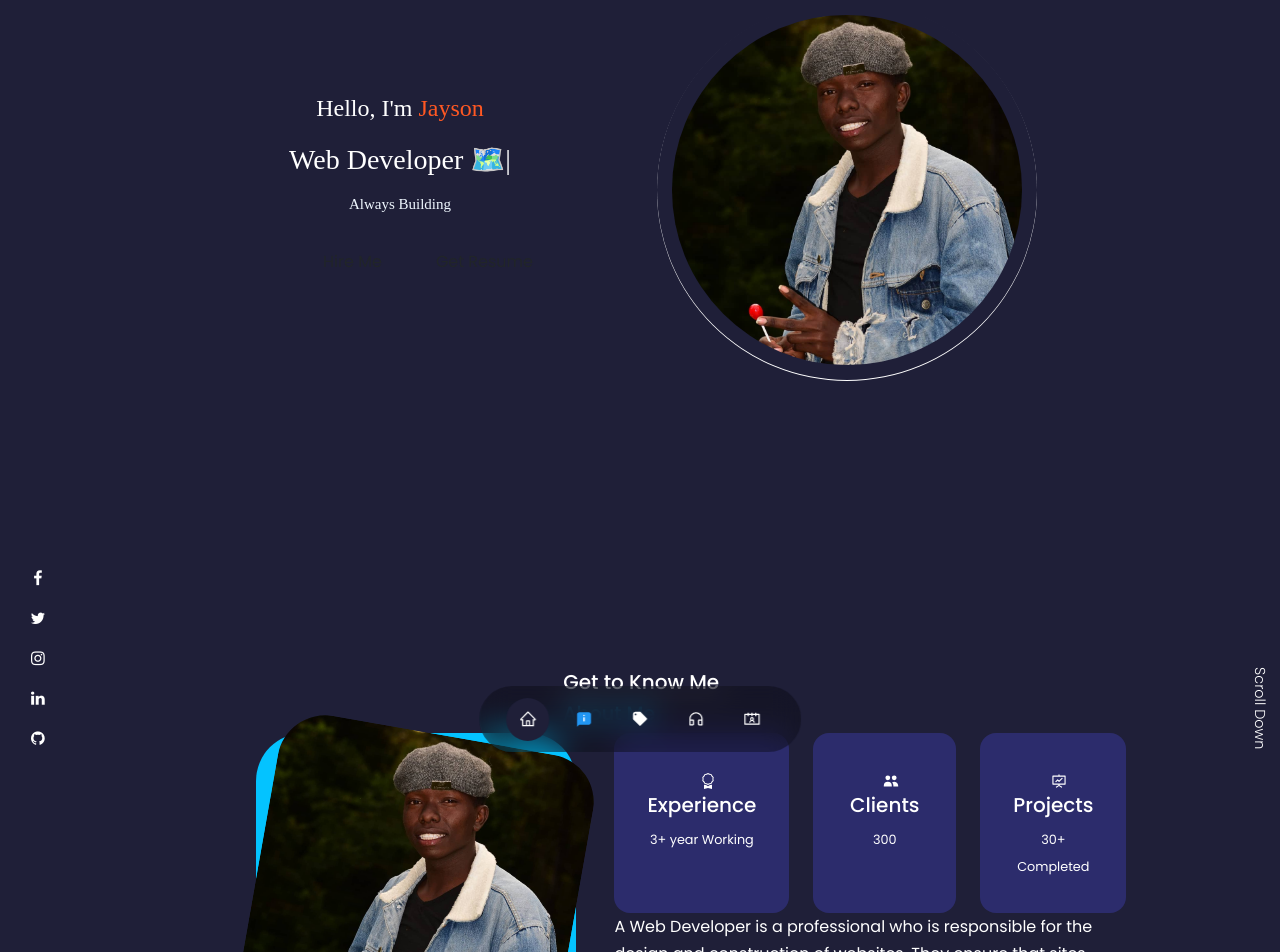
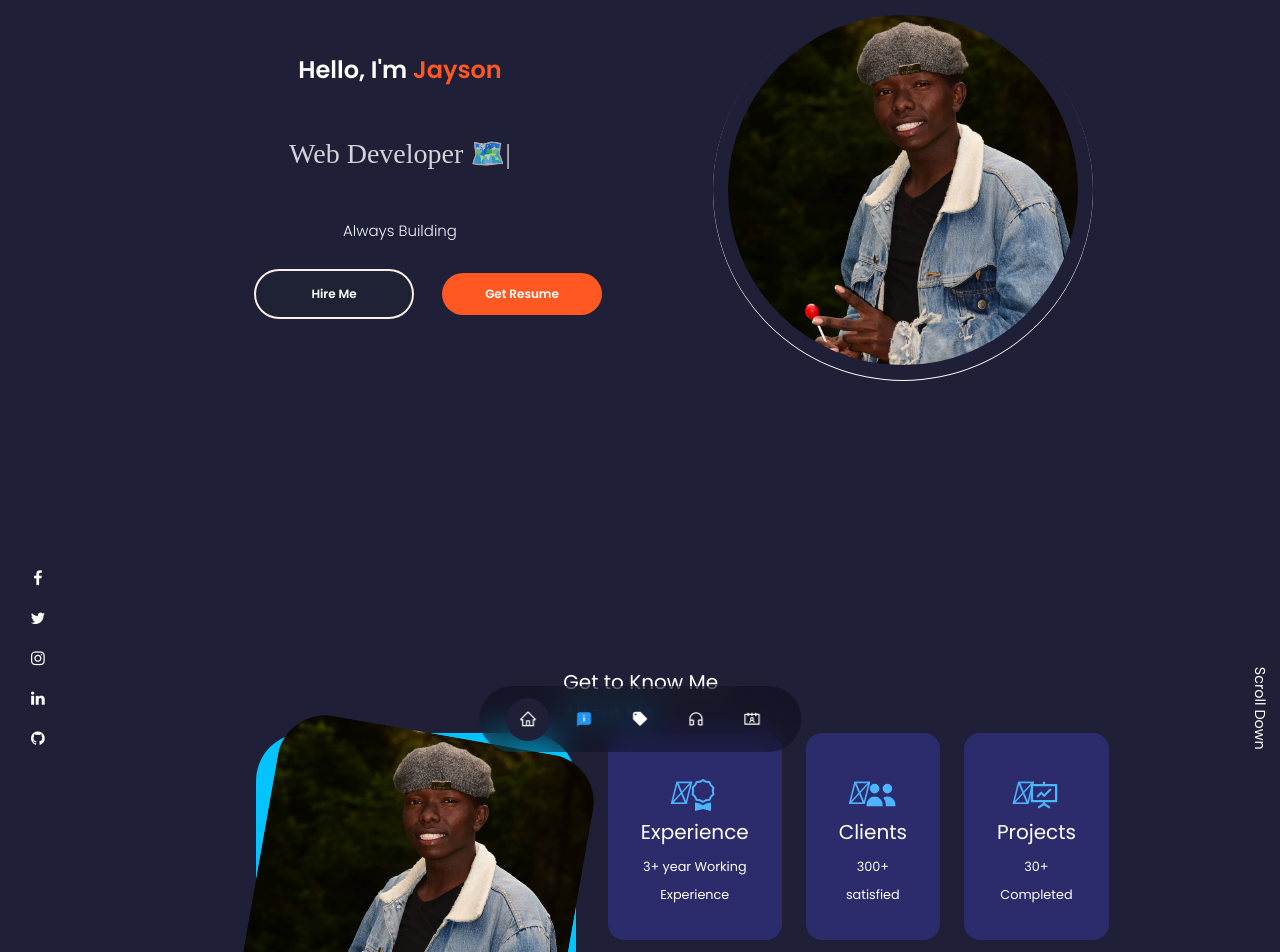
Before and after one commit to jasonkiptoo/my-portfolio, a React (Create React App) app: page / in a window 1280 px wide. Shown: the top 952 px of the page. Built offline with nearby package versions, Linux system fonts and the light colour scheme; a web font is replaced by a local one.

Commit message:
styled the hire me and resume button

```diff
--- a/src/PortfolioContainer/AboutMe/AboutMe.js
+++ b/src/PortfolioContainer/AboutMe/AboutMe.js
@@ -23,21 +23,22 @@
         <div className="aboutme-content">
           <div className="about-cards">
             <article className="about-card">
-              <i className="fas fa-user">
+              <i className="fas fa-user fa-2x">
                 <BsAward />
               </i>
               <h5>Experience</h5>
-              <small>3+ year Working</small>
+              <small>3+ year Working Experience</small>
             </article>
             <article className="about-card">
-              <i className="fas fa-user">
+              <i className="fas fa-user fa-2x">
                 <HiUsers />
               </i>
               <h5>Clients</h5>
-              <small>300</small>
+              <small>300+ satisfied</small>
             </article>
+
             <article className="about-card">
-              <i className="fas fa-user">
+              <i className="fas fa-user fa-2x">
                 <AiOutlineFundProjectionScreen />
               </i>
               <h5>Projects</h5>
@@ -51,8 +52,10 @@
             expectations by ensuring they look good, run smoothly and offer easy
             access points with no loading issues between pages or error
             messages.{" "}
+            <div className="aboutme-btn">
+              <a href="#contact"> Let's Talk</a>
+            </div>
           </p>
-          <a href="#contact"> Let's Talk</a>
         </div>
       </div>
     </section>
--- a/src/PortfolioContainer/AboutMe/Aboutme.css
+++ b/src/PortfolioContainer/AboutMe/Aboutme.css
@@ -37,16 +37,50 @@
   transform: rotate(0deg);
 }
 .about-cards {
+  align-items: center;
+  justify-content: center;
   display: grid;
-  grid-template-columns: repeat(3, 1fr);
+  grid-template-columns: repeat(4, 1fr);
   gap: 1.5rem;
 }
-.about-card{
-    background:  var(--color-variant);
-    border: 1px solid transparent;
-    border-radius: 1rem;
-    padding: 2rem;
-    text-align: center;
+.about-card {
+  background: var(--color-variant);
+  border: 1px solid transparent;
+  border-radius: 1rem;
+  padding: 2rem;
+  text-align: center;
 }
-.about-card {
+.about-card:hover {
+  cursor: pointer;
+  background: transparent;
+  border: 1px solid var(--color-primary);
+  box-shadow: 0 0 1rem var(--color-primary-variant);
+  transform: translateY(-0.5rem);
+  transition: all 0.3s ease-in-out;
 }
+.aboutme-btn a {
+  background-color: var(--color-variant);
+  text-decoration: none;
+  border-radius: 5%;
+  padding: 0.4rem;
+  color: var(--white);
+}
+.aboutme-btn a:hover {
+  cursor: pointer;
+  background: transparent;
+  border: 1px solid var(--color-primary);
+  box-shadow: 0 0 1rem var(--color-primary-variant);
+  transform: translateY(-0.5rem);
+  transition: all 0.3s ease-in-out;
+}
+.about-cards i {
+  color: var(--color-primary);
+}
+p {
+  color: var(--color-light);
+
+  padding: 2rem;
+}
+
+
+/* media queriess */
--- a/src/PortfolioContainer/Home/Profile/Profile.css
+++ b/src/PortfolioContainer/Home/Profile/Profile.css
@@ -37,13 +37,14 @@
 }
 .profile-options .btn {
   margin: 0 0 0 28px;
+  /* background-color: aqua; */
 }
 .profile-options,
-.highlight-btn {
+.highlighted-btn {
   padding: 11px;
   margin: 0 0 0 28px;
 }
-.profile-options .highlight-btn:hover {
+.profile-options .highlighted-btn:hover {
   margin: 0 0 0 28px;
   background-color: cornsilk;
   color: #111;
@@ -87,7 +88,7 @@
 }
 .header-socials i:hover {
   color: var(--light-blue);
-  transform: scale(1.8);
+  transform: scale(3.8);
   transition: 0.5s;
 }
 /* ===========scroll down text====== */
@@ -106,7 +107,6 @@
 .scroll-down a:hover {
   color: var(--light-blue);
   transition: 0.5s, ease-in-out;
-  /* transform: scale(1.2); */
 }
 
 @media screen and (max-width: 1110px) {
--- a/src/index.css
+++ b/src/index.css
@@ -1,6 +1,6 @@
-@import url('https://fonts.googleapis.com/css2?family=Poppins:wght@300;400;500;700&display=swap');
+@import url("https://fonts.googleapis.com/css2?family=Poppins:wght@300;400;500;700&display=swap");
 
-*{
+* {
   margin: 0;
   padding: 0%;
   border: 0;
@@ -8,46 +8,177 @@
   box-sizing: border-box;
   list-style: none;
   text-decoration: none;
-
 }
-:root{
+:root {
   --color-bg: #1f1f38;
   --color-variant: #2c2c6c;
   --color-primary: #4db5ff;
   --color-primary-variant: rgba(77, 181, 255, 0.4);
-  --color-white:#fff;
-  --color-light: rgba(255, 255, 255, 0.6);
+  --color-white: #fff;
+  --color-light: rgba(255, 255, 255, 0.8);
 
   --container-width-lg: 75%;
   --container-width-md: 86%;
   --container-width-lg: 90%;
-
-
-
 }
-html{
+html {
   scroll-behavior: smooth;
 }
 
-::-webkit-scrollbar{
+::-webkit-scrollbar {
   display: none;
-
 }
 
-body{
-  font-family: 'Poppins', sans-serif;
-background: var(--color-bg);
-color: var(--color-white);
-line-height: 1.7;
+body {
+  font-family: "Poppins", sans-serif;
+  background: var(--color-bg);
+  color: var(--color-white);
+  line-height: 1.7;
 }
 
-.container{
+.container {
   max-width: var(--container-width-lg);
   margin: 0 auto;
   height: 100vh;
   /* padding: 0 1rem; */
 }
 
-/* h1, h2, h4,h4,h5{
+h1,
+h2,
+h4,
+h4,
+h5 {
   font-weight: 400;
-} */
+}
+/* // paste this in the index.css */
+
+@font-face {
+  font-family: "Poppins Medium";
+  font-style: normal;
+  font-weight: normal;
+  src: url("./assets/fonts/Poppins-Medium.ttf");
+}
+
+@font-face {
+  font-family: "Poppins Regular";
+  font-style: normal;
+  font-weight: normal;
+  src: url("./assets/fonts/Poppins-Regular.ttf");
+}
+
+@font-face {
+  font-family: "Poppins SemiBold";
+  font-style: normal;
+  font-weight: normal;
+  src: url("./assets/fonts/Poppins-SemiBold.ttf");
+}
+
+@font-face {
+  font-family: "Poppins Bold";
+  font-style: normal;
+  font-weight: normal;
+  src: url("./assets/fonts/Poppins-Bold.ttf");
+}
+
+@font-face {
+  font-family: "Poppins ExtraBold";
+  font-style: normal;
+  font-weight: normal;
+  src: url("./assets/fonts/Poppins-ExtraBold.ttf");
+}
+
+@font-face {
+  font-family: "Poppins Light";
+  font-style: normal;
+  font-weight: normal;
+  src: url("./assets/fonts/Poppins-Light.ttf");
+}
+
+@font-face {
+  font-family: "Poppins Thin";
+  font-style: normal;
+  font-weight: normal;
+  src: url("./assets/fonts/Poppins-Thin.ttf");
+}
+
+* {
+  outline: none;
+}
+
+body {
+  margin: 0;
+  overflow-y: overlay;
+  font-family: "Poppins Regular";
+  -webkit-font-smoothing: antialiased;
+  -moz-osx-font-smoothing: grayscale;
+}
+
+code {
+  font-family: source-code-pro, Menlo, Monaco, Consolas, "Courier New",
+    monospace;
+}
+
+::-webkit-scrollbar {
+  width: 6px !important;
+  height: 6px !important;
+}
+
+body ::-webkit-scrollbar-thumb {
+  background-color: hsla(0, 0%, 100%, 0.16);
+}
+
+::-webkit-scrollbar-thumb {
+  background-color: rgba(0, 0, 0, 0.2);
+}
+
+::-webkit-scrollbar-track {
+  background: hsla(0, 0%, 100%, 0.1);
+}
+
+.btn {
+  border-radius: 50px;
+  padding: 14px 0;
+  width: 160px;
+  cursor: pointer;
+  transition: 0.2s;
+  font-family: "Poppins SemiBold";
+}
+
+.btn:active {
+  transform: translateY(2px);
+}
+
+.primary-btn {
+  color: var(--white);
+  border: 2px solid linen;
+  font-size: 12px;
+  background-color: #1f2235;
+}
+
+.primary-btn:hover {
+  color: aliceblue;
+  border: 2px solid #ff5823;
+  background-color: #1f2235;
+}
+
+.highlighted-btn {
+  color: var(--white);
+
+  font-size: 12px;
+  background-color: #ff5823;
+}
+@media only screen and (max-width: 568px) {
+  .highlighted-btn {
+    z-index: -900;
+  }
+}
+
+.red-border {
+  border: 1px solid var(--error-message) !important;
+}
+
+.fade-in {
+  opacity: 0;
+  transform: translateY(80px);
+  transition: all 0.8s ease;
+}
```
